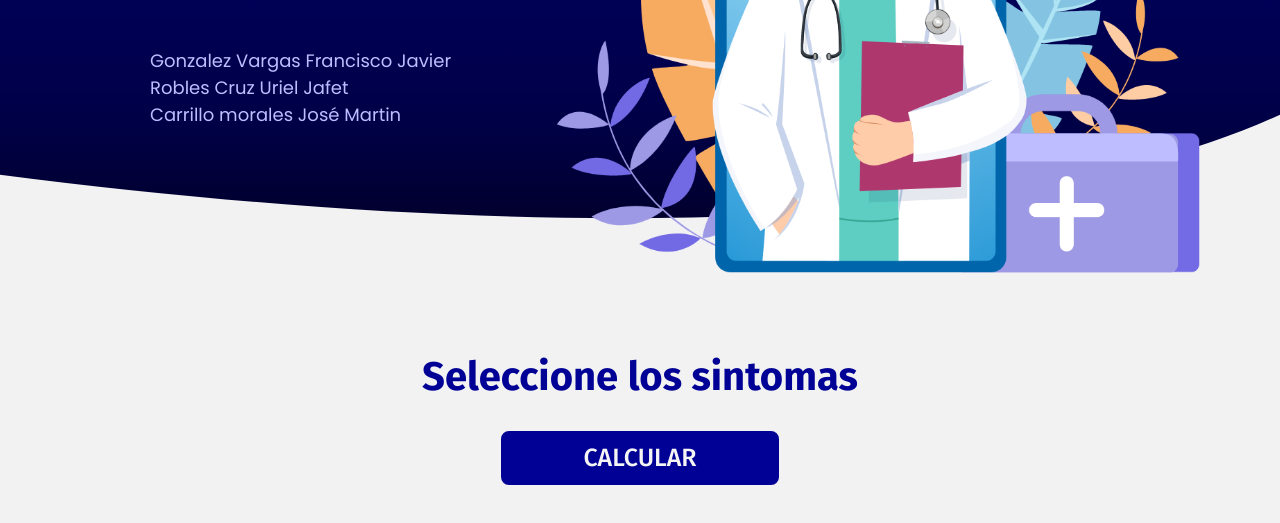
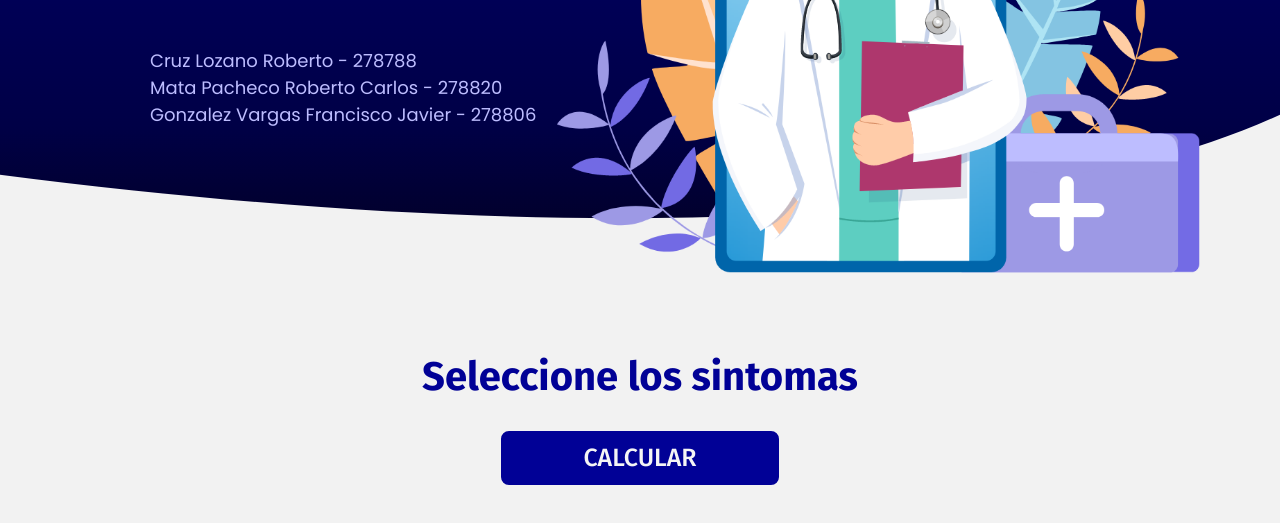
Before and after one commit to FrannkGV/Medical-Diagnostic-Module-using-Fuzzy-Logic, a website: page views/index.html in a window 1280 px wide. Shown: the part 347-870 px from the top of the page. Drawn offline with nearby package versions, Linux system fonts and the light colour scheme; no server answers.

Commit message:
fix index

```diff
--- a/views/index.html
+++ b/views/index.html
@@ -21,9 +21,9 @@
         <h2>CUTANEAS</h2>
         <h3>aplicando logica difusa</h3>
 
-        <p>Gonzalez Vargas Francisco Javier <br>
-          Robles Cruz Uriel Jafet<br>
-          Carrillo morales José Martin</p>
+        <p>Cruz Lozano Roberto - 278788<br>
+          Mata Pacheco Roberto Carlos - 278820<br>
+          Gonzalez Vargas Francisco Javier - 278806</p>
       </div>
       <img class="imagen-portada" src="/static/img/doctor.png" alt="">
     </div>
@@ -51,5 +51,4 @@
   <div class="contenedor info"></div>
 
 </body>
-
 </html>
```
Also changed, not shown: 1 other file.
